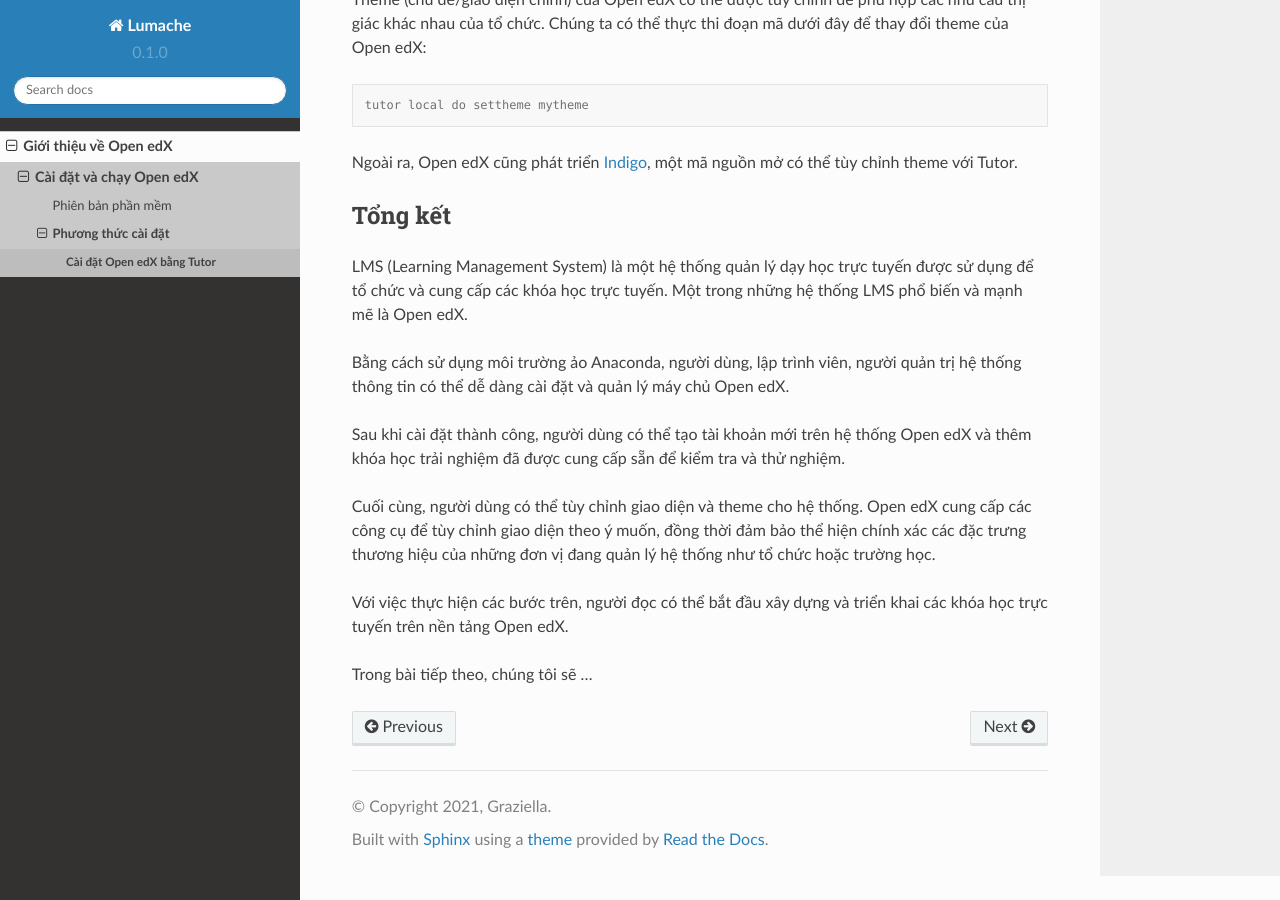
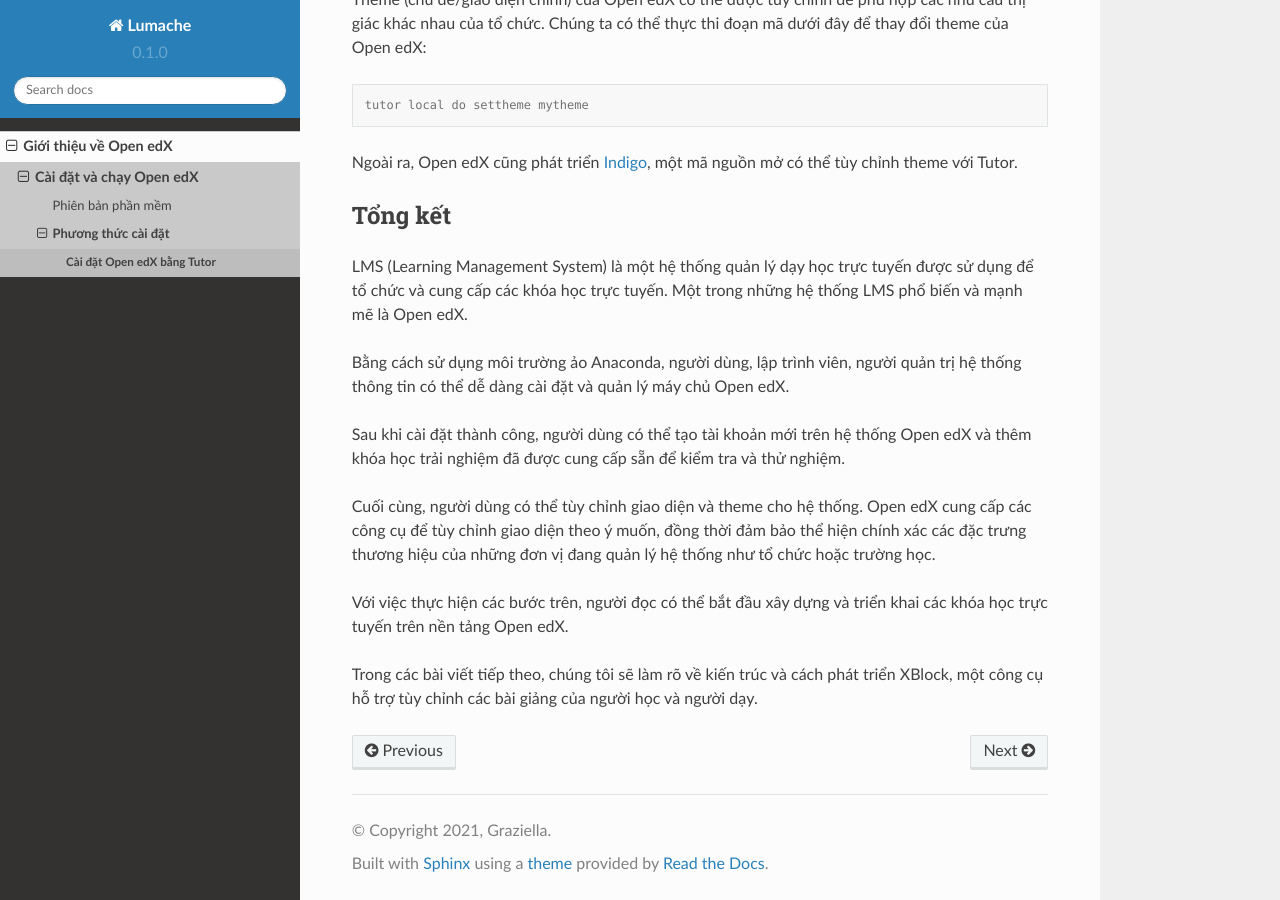
Before and after one commit to dlowji/rtd-openedx, a Sphinx documentation site: the page built from docs/source/tutor.rst, in a window 1280 px wide and 900 px high, scrolled down 2197 px. Built offline with Sphinx 7.4.7 and the Read the Docs theme 2.0.0, drawn with Linux system fonts in a browser that asks for light colours.

Commit message:
Update tutor.rst

```diff
--- a/docs/source/tutor.rst
+++ b/docs/source/tutor.rst
@@ -94,7 +94,7 @@ Cuối cùng, người dùng có thể tùy chỉnh giao diện và theme cho h
 
 Với việc thực hiện các bước trên, người đọc có thể bắt đầu xây dựng và triển khai các khóa học trực tuyến trên nền tảng Open edX.
 
-Trong bài tiếp theo, chúng tôi sẽ …
+Trong các bài viết tiếp theo, chúng tôi sẽ làm rõ về kiến trúc và cách phát triển XBlock, một công cụ hỗ trợ tùy chỉnh các bài giảng của người học và người dạy.
 
 
 .. toctree:: :hidden:
```
